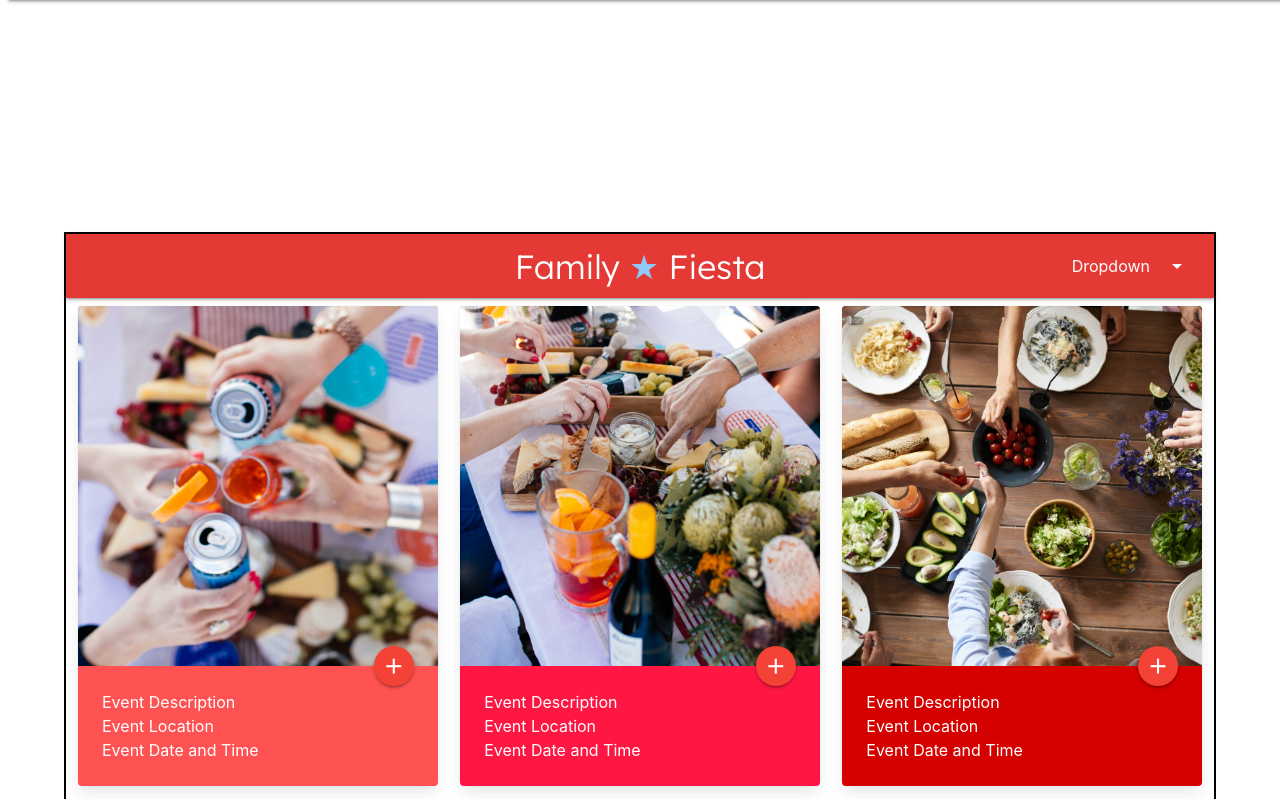
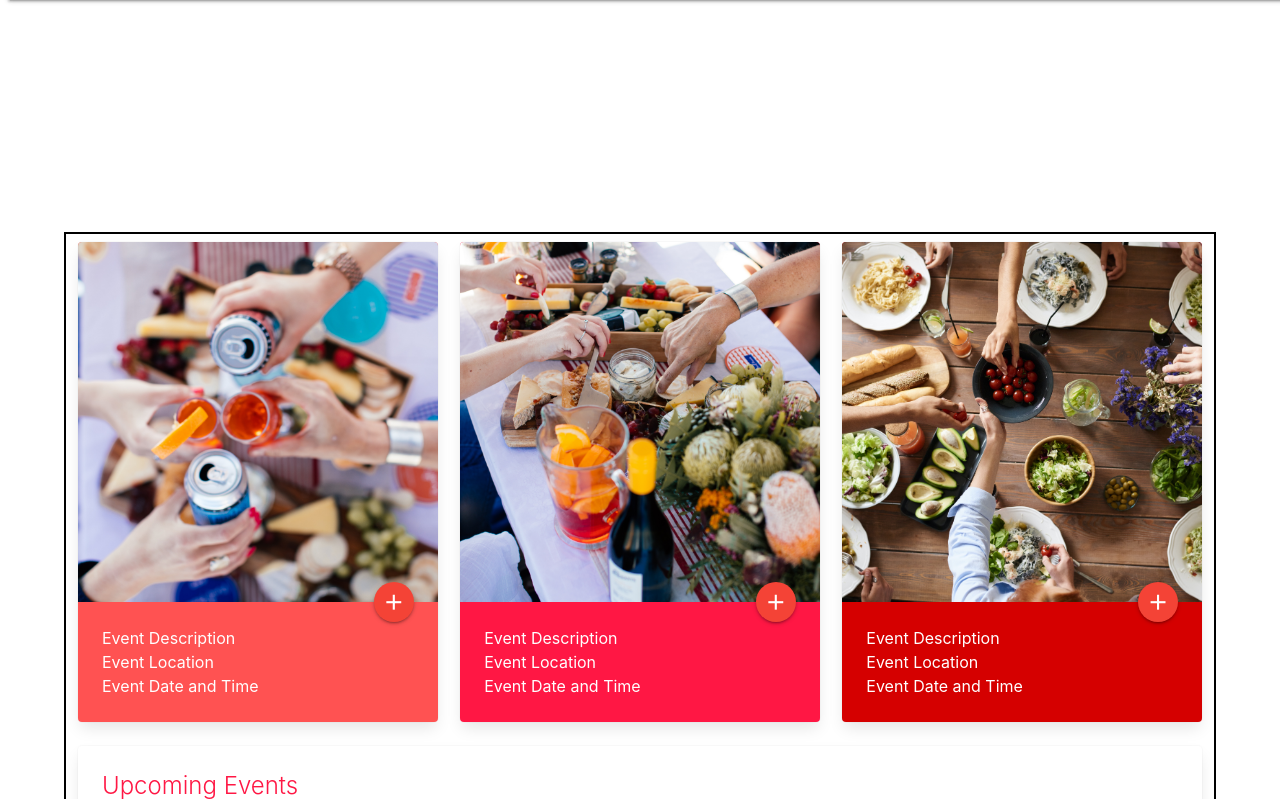
Before and after one commit to rstreep/french-fry-event, a Node server app: page / in a window 1280 px wide. Shown: the part 72-871 px from the top of the page. Run offline with Node 20, Linux system fonts and the light colour scheme; some libraries are stand-ins or nearby versions.

Commit message:
fixed styling

```diff
--- a/views/homepage.handlebars
+++ b/views/homepage.handlebars
@@ -1,18 +1,3 @@
-<!--Dropdown Structure -->
-<ul id="dropdown1" class="dropdown-content">
-    <li><a class="red-text text-accent-3" href="#!">Account</a></li>
-    <li class="divider"></li>
-    <li><a class="red-text text-accent-3" href="#!">Create New Event</a></li>
-  </ul>
-  <nav>
-    <div class="nav-wrapper red darken-1">
-      <a href="#!" class="brand-logo center"> Family<span class="blue-text text-lighten-3"> ★ </span>Fiesta </a>
-      <ul class="right hide-on-med-and-down">
-        <!-- Dropdown Trigger -->
-        <li><a class="dropdown-trigger" href="#!" data-target="dropdown1">Dropdown<i class="material-icons right">arrow_drop_down</i></a></li>
-      </ul>
-    </div>
-  </nav>
   <div class="row">
         <div class="col s12 cards-container">
             <div class="card red accent-2">
```
Also changed, not shown: amandatest/eventdetail.html (added).
